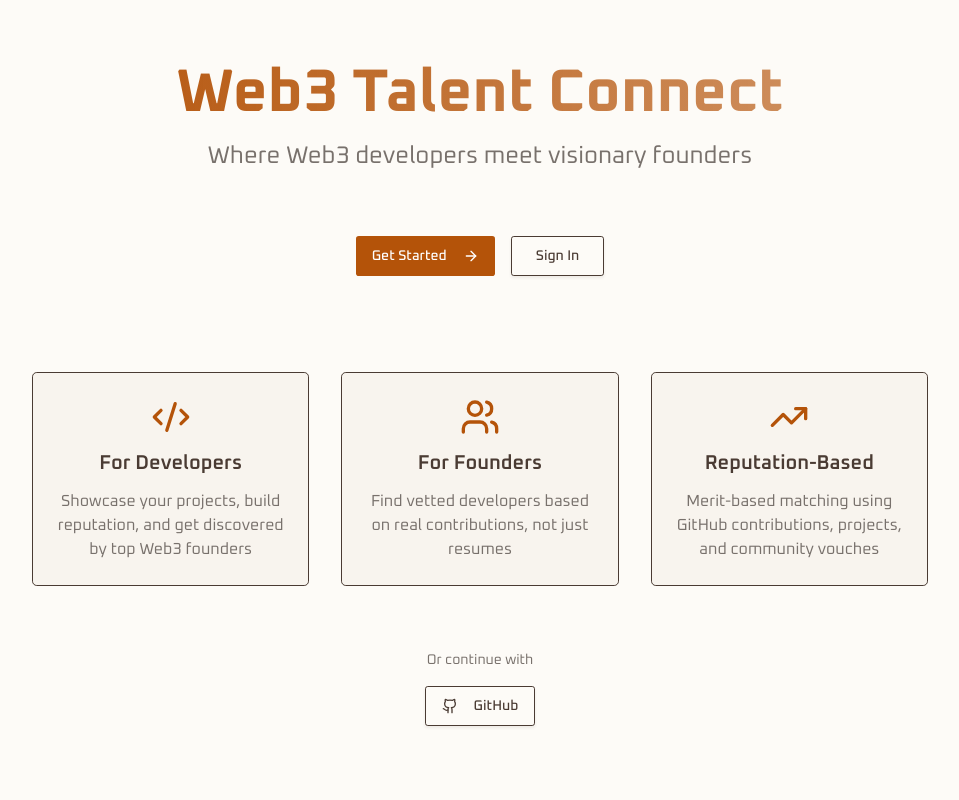
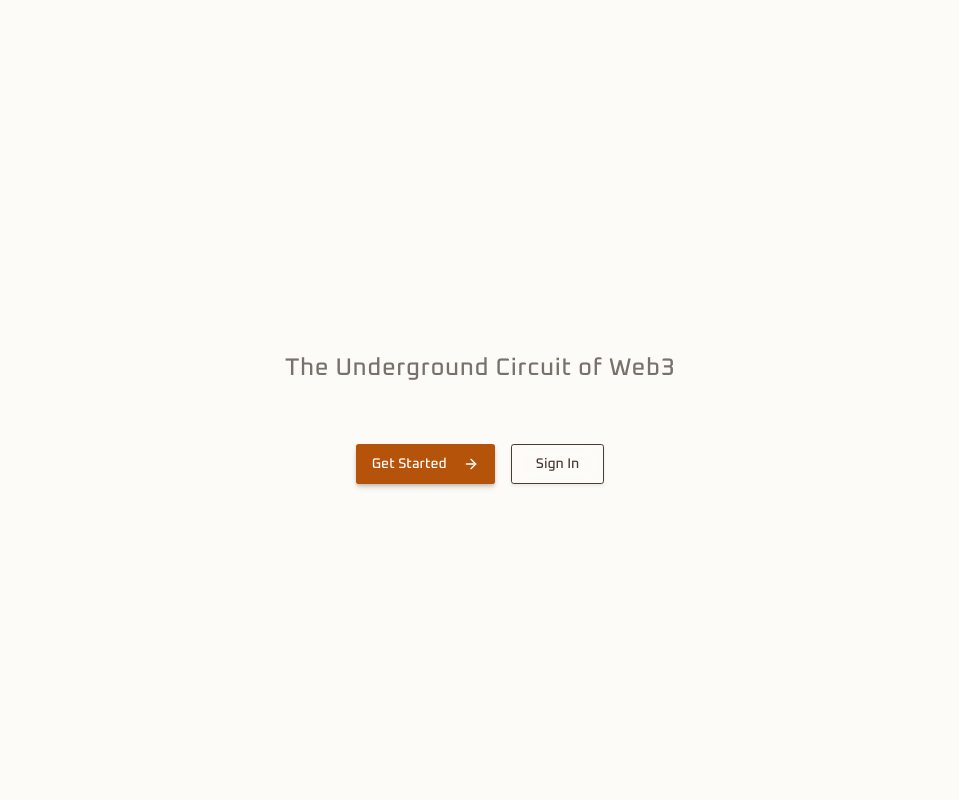
Before and after one commit to SiddharthManjul/pipeline, a Next.js app in the folder frontend/: page / in a window 1280 px wide. Shown: the top 800 px of the page, without its empty margins (160-1119 px from the left). Built offline with nearby package versions, Linux system fonts and the light colour scheme; no server answers.

Commit message:
homepage update

```diff
--- a/frontend/app/page.tsx
+++ b/frontend/app/page.tsx
@@ -6,6 +6,8 @@ import { useAuth } from '@/lib/hooks';
 import { Button } from '@/components/ui/button';
 import { ArrowRight, Code2, Users, TrendingUp, Github } from 'lucide-react';
 import Link from 'next/link';
+import { HeroSection } from '@/components/landing/HeroSection';
+import { Background3D } from '@/components/landing/Background3D';
 
 export default function HomePage() {
   const router = useRouter();
@@ -24,73 +26,49 @@ export default function HomePage() {
   }
 
   return (
-    <div className="min-h-screen bg-background">
-      {/* Hero Section */}
-      <div className="container mx-auto px-4 py-16">
-        <div className="max-w-4xl mx-auto text-center space-y-8">
-          {/* Logo/Title */}
-          <div className="space-y-4">
-            <h1 className="text-5xl md:text-6xl font-bold bg-linear-to-r from-primary to-primary/60 bg-clip-text text-transparent">
-              Web3 Talent Connect
-            </h1>
-            <p className="text-xl md:text-2xl text-muted-foreground">
-              Where Web3 developers meet visionary founders
-            </p>
-          </div>
+    <div className="min-h-screen bg-background relative selection:bg-primary/20">
+      <Background3D />
 
-          {/* CTA Buttons */}
-          <div className="flex flex-col sm:flex-row gap-4 justify-center items-center pt-8">
-            <Link href="/register">
-              <Button size="lg" className="w-full sm:w-auto">
-                Get Started
-                <ArrowRight className="ml-2 h-4 w-4" />
-              </Button>
-            </Link>
-            <Link href="/login">
-              <Button size="lg" variant="outline" className="w-full sm:w-auto">
-                Sign In
-              </Button>
-            </Link>
-          </div>
+      <HeroSection />
 
-          {/* Features */}
-          <div className="grid md:grid-cols-3 gap-8 pt-16">
-            <div className="space-y-3 p-6 rounded-lg border bg-card">
+      {/* Features Section - Below the fold */}
+      <div className="container mx-auto px-4 py-24 relative z-10">
+          <div className="grid md:grid-cols-3 gap-8">
+            <div className="space-y-3 p-6 rounded-lg border bg-card/50 backdrop-blur-sm">
               <Code2 className="h-10 w-10 text-primary mx-auto" />
-              <h3 className="text-xl font-semibold">For Developers</h3>
-              <p className="text-muted-foreground">
+              <h3 className="text-xl font-semibold text-center">For Developers</h3>
+              <p className="text-muted-foreground text-center">
                 Showcase your projects, build reputation, and get discovered by top Web3 founders
               </p>
             </div>
 
-            <div className="space-y-3 p-6 rounded-lg border bg-card">
+            <div className="space-y-3 p-6 rounded-lg border bg-card/50 backdrop-blur-sm">
               <Users className="h-10 w-10 text-primary mx-auto" />
-              <h3 className="text-xl font-semibold">For Founders</h3>
-              <p className="text-muted-foreground">
+              <h3 className="text-xl font-semibold text-center">For Founders</h3>
+              <p className="text-muted-foreground text-center">
                 Find vetted developers based on real contributions, not just resumes
               </p>
             </div>
 
-            <div className="space-y-3 p-6 rounded-lg border bg-card">
+            <div className="space-y-3 p-6 rounded-lg border bg-card/50 backdrop-blur-sm">
               <TrendingUp className="h-10 w-10 text-primary mx-auto" />
-              <h3 className="text-xl font-semibold">Reputation-Based</h3>
-              <p className="text-muted-foreground">
+              <h3 className="text-xl font-semibold text-center">Reputation-Based</h3>
+              <p className="text-muted-foreground text-center">
                 Merit-based matching using GitHub contributions, projects, and community vouches
               </p>
             </div>
           </div>
 
           {/* GitHub Login */}
-          <div className="pt-8">
+          <div className="pt-24 text-center">
             <p className="text-sm text-muted-foreground mb-4">Or continue with</p>
             <Link href="/api/auth/github">
-              <Button variant="outline" size="lg">
+              <Button variant="outline" size="lg" className="backdrop-blur-sm bg-background/50">
                 <Github className="mr-2 h-5 w-5" />
                 GitHub
               </Button>
             </Link>
           </div>
-        </div>
       </div>
     </div>
   );
```
